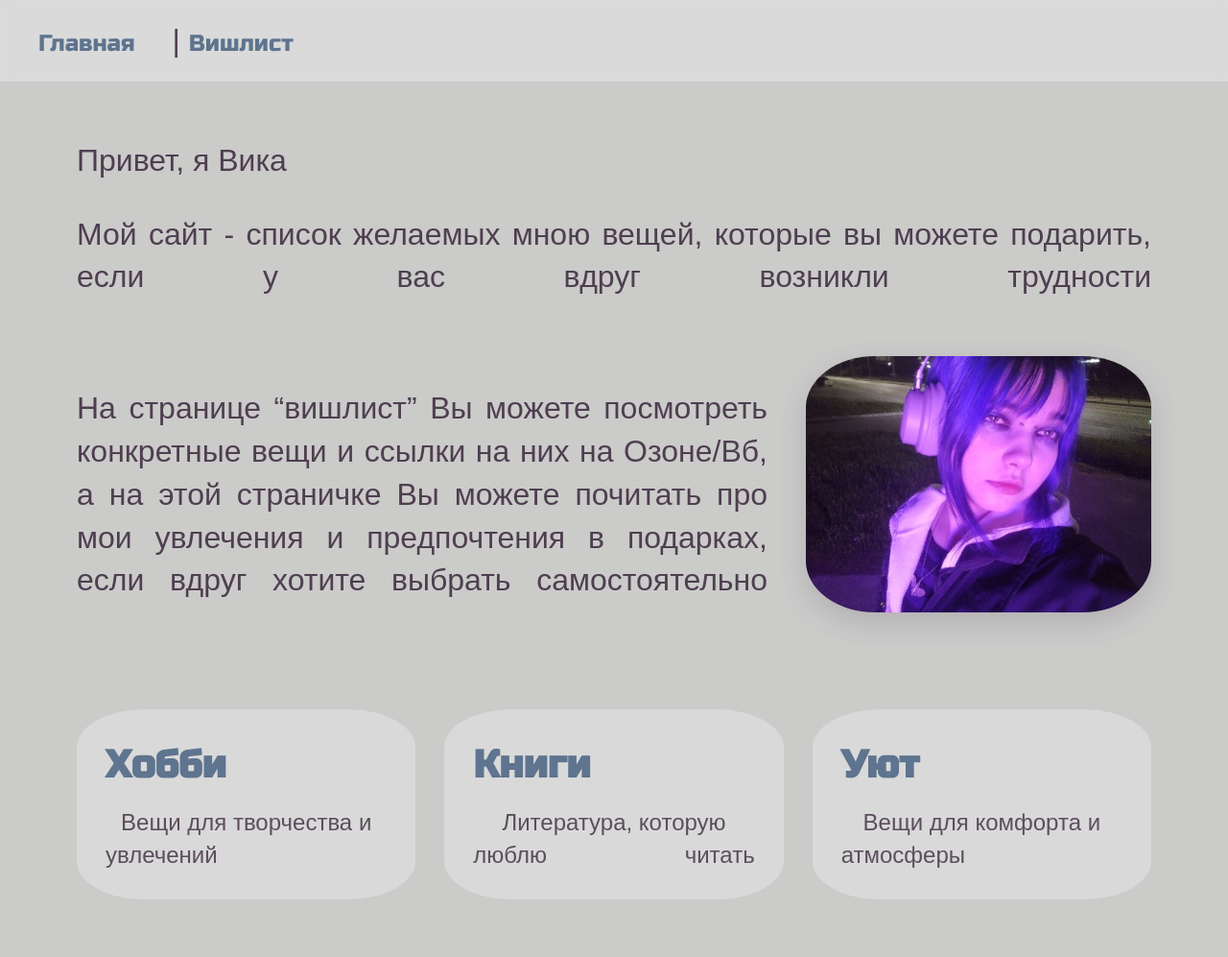
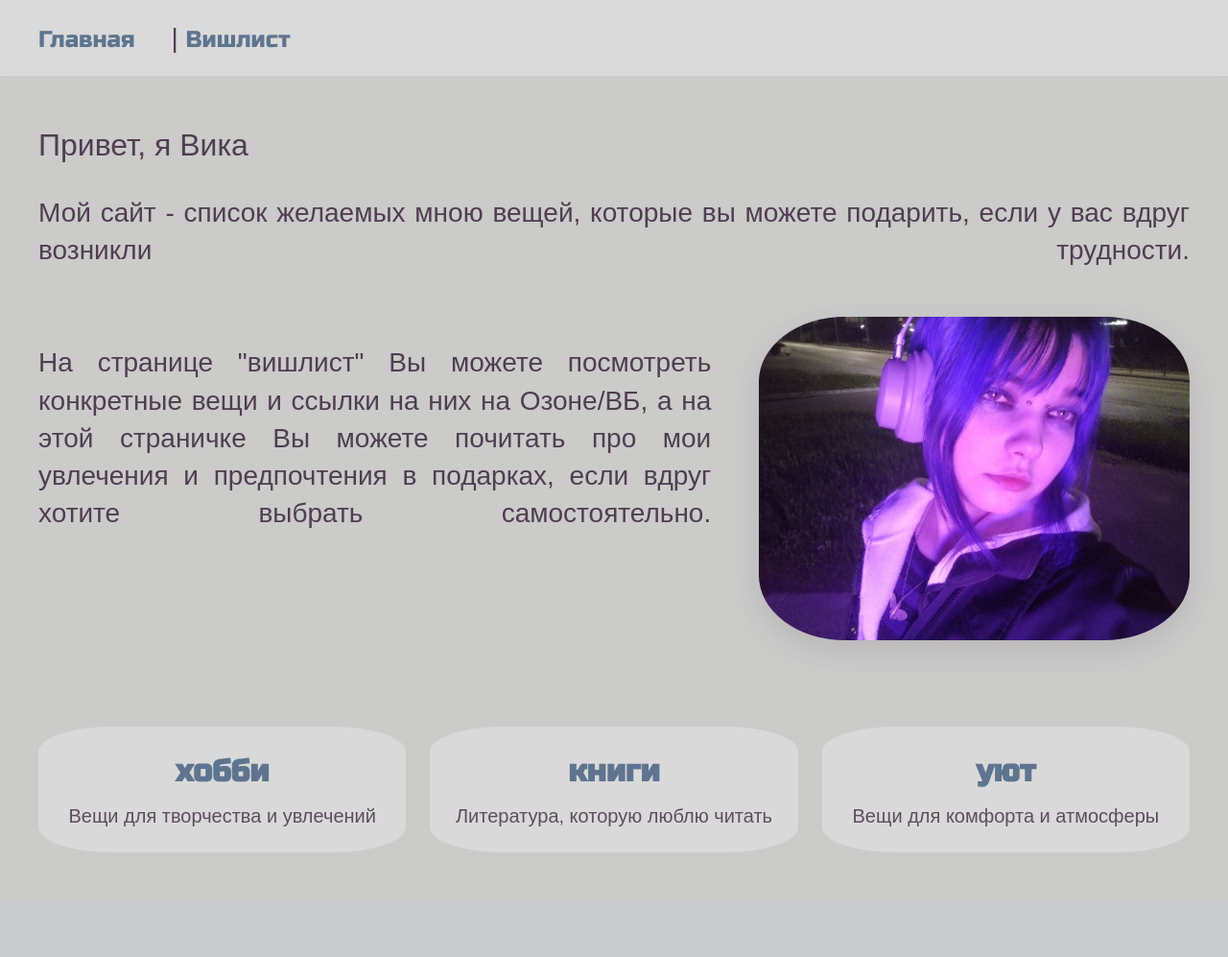
Before and after one commit to vikasssssss/wishlist, a Flask app: page / in a window 1280 px wide. Shown: the whole page at 96% size. After the commit the page ends 888 px from the top, so only its background shows below. Run offline with Flask 3, Linux system fonts and the light colour scheme; some web fonts are replaced.

Commit message:
12.10 13:33

```diff
--- a/static/css/style.css
+++ b/static/css/style.css
@@ -11,7 +11,7 @@
 
 body {
     font-family: 'Unbounded', sans-serif;
-    font-size: 32px;
+    font-size: 28px;
     color: var(--body-text-color);
     background-color: var(--bg-color);
     margin: 0; padding: 0;
@@ -21,7 +21,7 @@ body {
 
 h1, h2, h3 {
     font-family: 'Russo One', sans-serif;
-    font-size: 40px;
+    font-size: 36px;
     color: var(--main-text-color);
     margin-top: 0;
 }
@@ -43,42 +43,48 @@ nav a {
 
 nav a:hover { opacity: 0.7; }
 
+/* Увеличенная ширина контейнера для более широкого текста */
 .container {
-    max-width: 1200px;
-    margin: 60px auto;
+    max-width: 1400px;
+    margin: 50px auto;
     padding: 0 40px;
     text-align: justify;
     text-align-last: justify;
 }
 
-.intro-section { margin-bottom: 60px; }
+.intro-section { margin-bottom: 50px; }
 
-/* Приветствие: отдельная строка, строго слева */
 .greeting-text {
+    font-size: 32px;
+    font-weight: 500;
     text-align: left !important;
     text-align-last: left !important;
-    margin-bottom: 20px; /* Отступ до основного текста приветствия */
+    margin-bottom: 15px;
+    color: var(--body-text-color);
 }
 
+/* Новая пропорция: текст шире, фото уже, но все еще заметно */
 .about-grid {
     display: grid;
-    grid-template-columns: 2fr 1fr;
-    gap: 40px;
+    grid-template-columns: 2.5fr 1.6fr;
+    gap: 50px;
     margin-bottom: 80px;
     align-items: start;
 }
 
+/* Фото теперь горизонтальное/прямоугольное */
 .about-photo {
-    width: 100%; height: auto;
+    width: 100%;
+    aspect-ratio: 4 / 3;
+    object-fit: cover; /* Обрезает лишнее, сохраняя пропорции */
     border-radius: 20%;
-    box-shadow: 0 10px 30px rgba(78, 63, 80, 0.2);
-    object-fit: cover;
+    box-shadow: 0 10px 30px rgba(78, 63, 80, 0.15);
 }
 
 .cards-grid {
     display: grid;
     grid-template-columns: repeat(3, 1fr);
-    gap: 30px;
+    gap: 25px;
 }
 
 .card-link {
@@ -90,9 +96,14 @@ nav a:hover { opacity: 0.7; }
 .card {
     background-color: var(--card-bg);
     border-radius: 20%;
-    padding: 30px;
+    padding: 25px 20px;
     transition: transform 0.3s, box-shadow 0.3s;
     height: 100%;
+    display: flex;
+    flex-direction: column;
+    justify-content: center;
+    align-items: center;
+    text-align: center;
 }
 
 .card-link:hover .card {
@@ -101,49 +112,27 @@ nav a:hover { opacity: 0.7; }
 }
 
 .card h3 {
-    font-size: 40px;
-    margin-bottom: 15px;
-    text-align: center;
+    font-size: 32px;
+    margin-bottom: 10px;
+    text-transform: lowercase;
 }
 
 .card p {
-    font-size: 24px;
+    font-size: 20px;
     margin: 0;
     opacity: 0.9;
-    text-align: center;
+    line-height: 1.3;
 }
 
-/* Страница детализации карточки */
+/* Детальная страница */
 .back-link {
     display: inline-block;
     margin-bottom: 30px;
     color: var(--main-text-color);
     text-decoration: none;
     font-size: 24px;
-    transition: opacity 0.3s;
 }
-
-.back-link:hover { opacity: 0.7; }
-
-.card-description {
-    font-size: 28px;
-    margin-bottom: 40px;
-    opacity: 0.8;
-}
-
-.card-content-list {
-    list-style: none; padding: 0;
-}
-
-.card-content-list li {
-    font-size: 28px;
-    margin-bottom: 20px;
-    padding-left: 30px;
-    position: relative;
-}
-
-.card-content-list li::before {
-    content: "•";
-    position: absolute; left: 0;
-    color: var(--main-text-color);
-}
+.card-description { font-size: 24px; margin-bottom: 30px; opacity: 0.8; }
+.card-content-list { list-style: none; padding: 0; }
+.card-content-list li { font-size: 24px; margin-bottom: 15px; padding-left: 25px; position: relative; }
+.card-content-list li::before { content: "•"; position: absolute; left: 0; color: var(--main-text-color); }
--- a/templates/index.html
+++ b/templates/index.html
@@ -5,16 +5,16 @@
 {% block content %}
 <div class="container">
 
-    <!-- Приветствие: отдельная строка, выравнивание влево -->
+    <!-- Приветствие -->
     <section class="intro-section">
         <p class="greeting-text">Привет, я Вика</p>
-        <p>Мой сайт - список желаемых мною вещей, которые вы можете подарить, если у вас вдруг возникли трудности</p>
+        <p>Мой сайт - список желаемых мною вещей, которые вы можете подарить, если у вас вдруг возникли трудности.</p>
     </section>
 
-    <!-- Блок 2/3 + 1/3 -->
+    <!-- Текст и фото рядом -->
     <div class="about-grid">
         <div class="about-text">
-            <p>На странице “вишлист” Вы можете посмотреть конкретные вещи и ссылки на них на Озоне/Вб, а на этой страничке Вы можете почитать про мои увлечения и предпочтения в подарках, если вдруг хотите выбрать самостоятельно</p>
+            <p>На странице "вишлист" Вы можете посмотреть конкретные вещи и ссылки на них на Озоне/ВБ, а на этой страничке Вы можете почитать про мои увлечения и предпочтения в подарках, если вдруг хотите выбрать самостоятельно.</p>
         </div>
         <div class="about-image">
             <img src="{{ url_for('static', filename='images/photo.jpg') }}" alt="Мое фото" class="about-photo">
```
